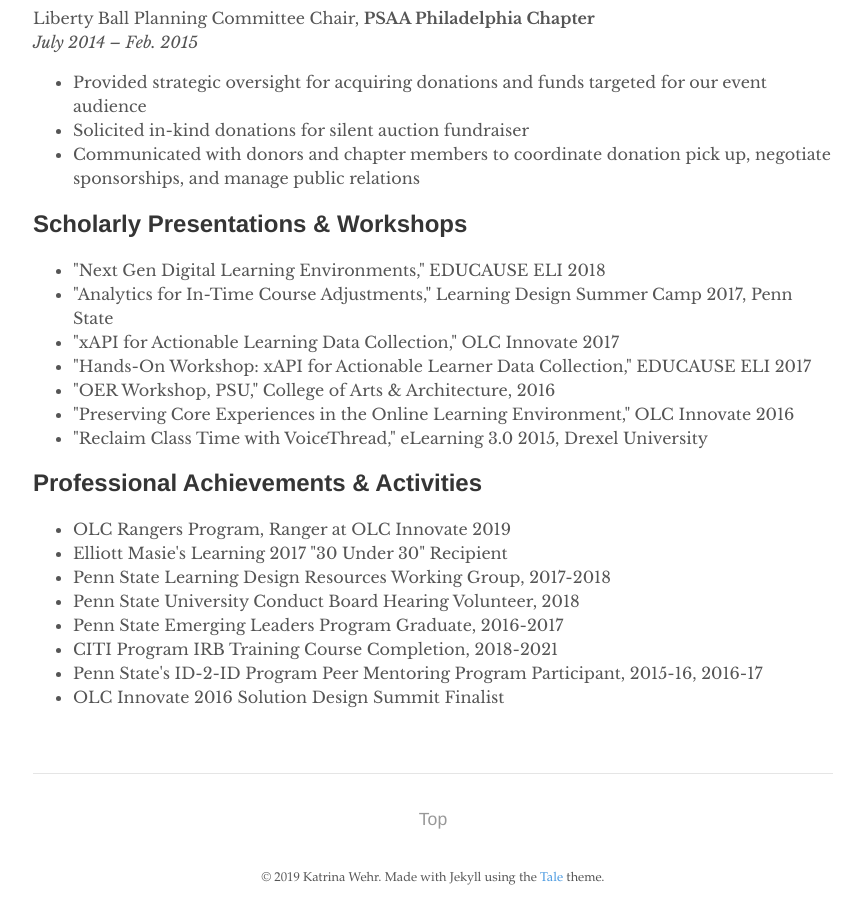
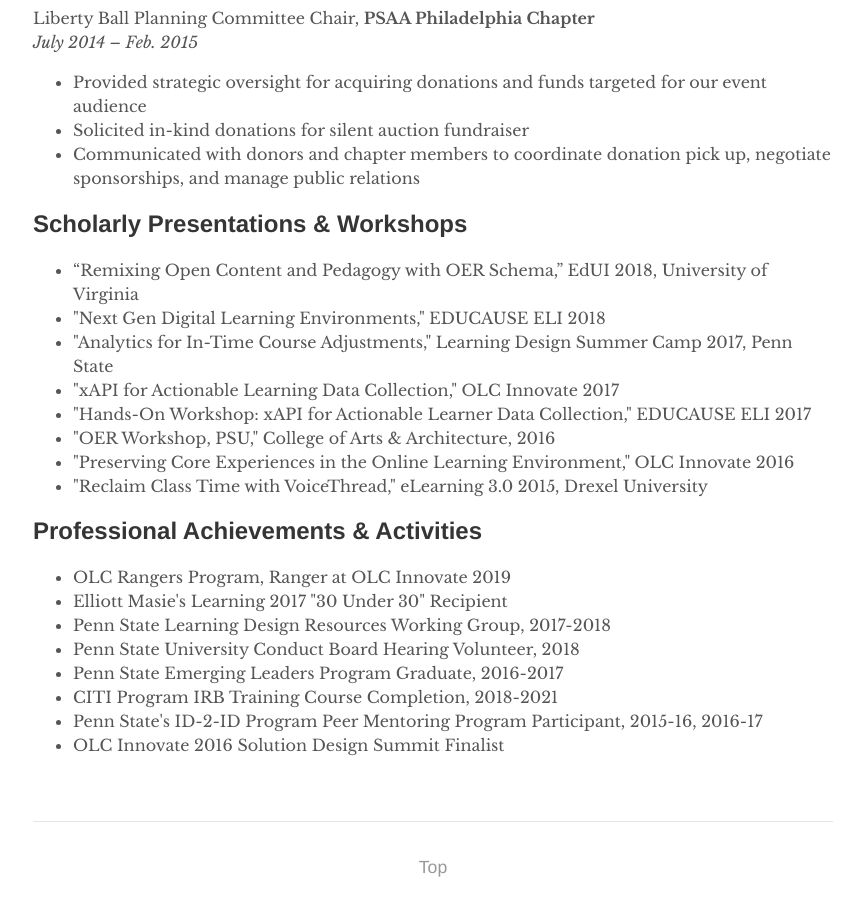
Before and after one commit to kat-wehr/mysite, a Jekyll site: the page built from _pages/cv.md, in a window 1280 px wide and 900 px high, scrolled down 3209 px. Shown: the whole window, without its empty margins (207-1068 px from the left). Built offline with Jekyll 4.4.1, drawn with Linux system fonts in a browser that asks for light colours; nearby versions of some CDN libraries.

Commit message:
Update cv.md

```diff
--- a/_pages/cv.md
+++ b/_pages/cv.md
@@ -134,6 +134,7 @@ _July 2014 – Feb. 2015_
 
 ## Scholarly Presentations &amp; Workshops
 
+- "Remixing Open Content and Pedagogy with OER Schema," EdUI 2018, University of Virginia
 - &quot;Next Gen Digital Learning Environments,&quot; EDUCAUSE ELI 2018
 - &quot;Analytics for In-Time Course Adjustments,&quot; Learning Design Summer Camp 2017, Penn State
 - &quot;xAPI for Actionable Learning Data Collection,&quot; OLC Innovate 2017
```
